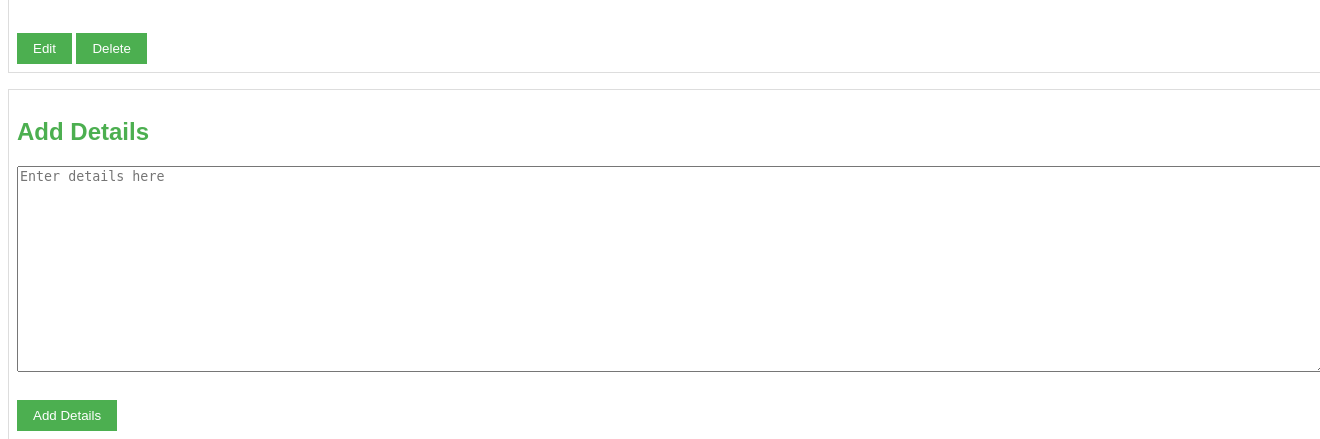
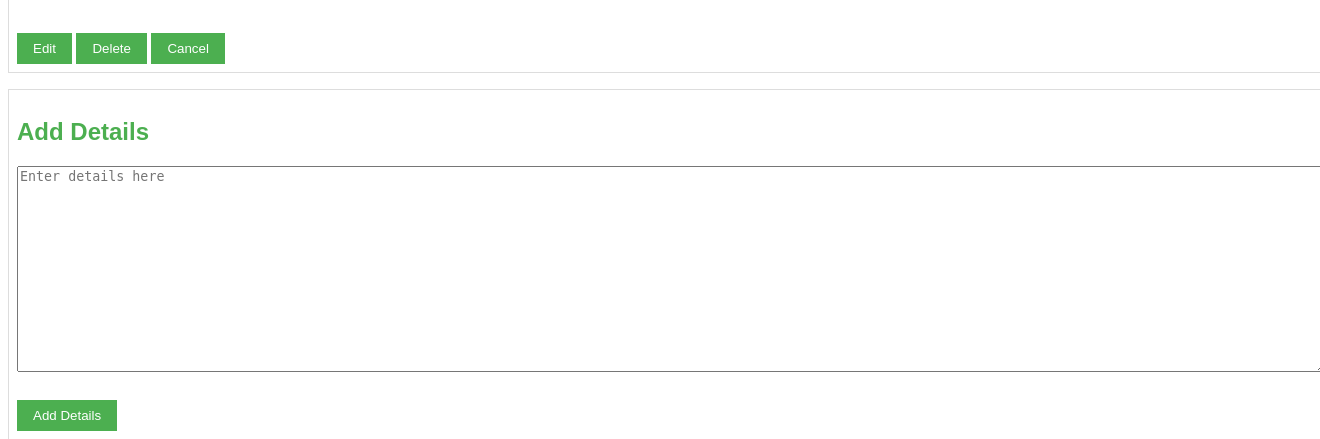
Before and after one commit to Arash7447/Afagh, a Django app: template dynamicpage/templates/pages/detail.html in a window 1320 px wide; the page is wider, and only the part inside the window is pictured. Shown: the part 174-613 px from the top of that part. Run offline with Django 3.2, Linux system fonts and the light colour scheme; the template is opened without the code that fills it, so the values that code supplies are empty.

Commit message:
update detail.html
update detail.html

```diff
--- a/dynamicpage/templates/pages/detail.html
+++ b/dynamicpage/templates/pages/detail.html
@@ -42,6 +42,7 @@
         <p>Content: {{ page.content }}</p>
         <a href="{% url 'dynamicpage:edit_page' page.id %}"><button type="button">Edit</button></a>
         <a href="{% url 'dynamicpage:delete_page' page.id %}"><button type="button">Delete</button></a>
+        <a href="{% url 'dynamicpage:list_page' 'book-dcrp' %}"><button type="button">Cancel</button></a>
     </div>
 
     <div class="details-container">
@@ -50,6 +51,7 @@
             {% csrf_token %}
             <textarea name="details" placeholder="Enter details here"></textarea>
             <button type="submit">Add Details</button>
+
         </form>
     </div>
 </body>
```
